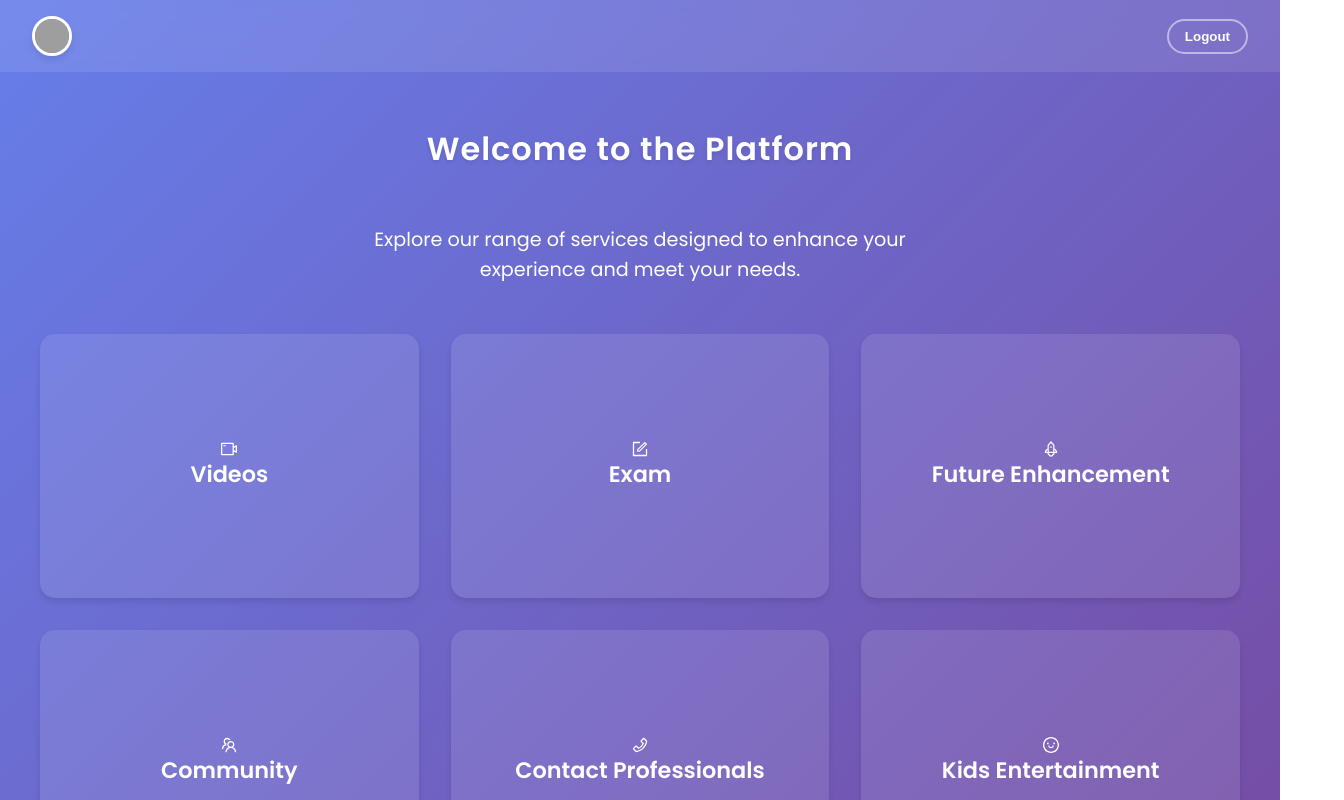
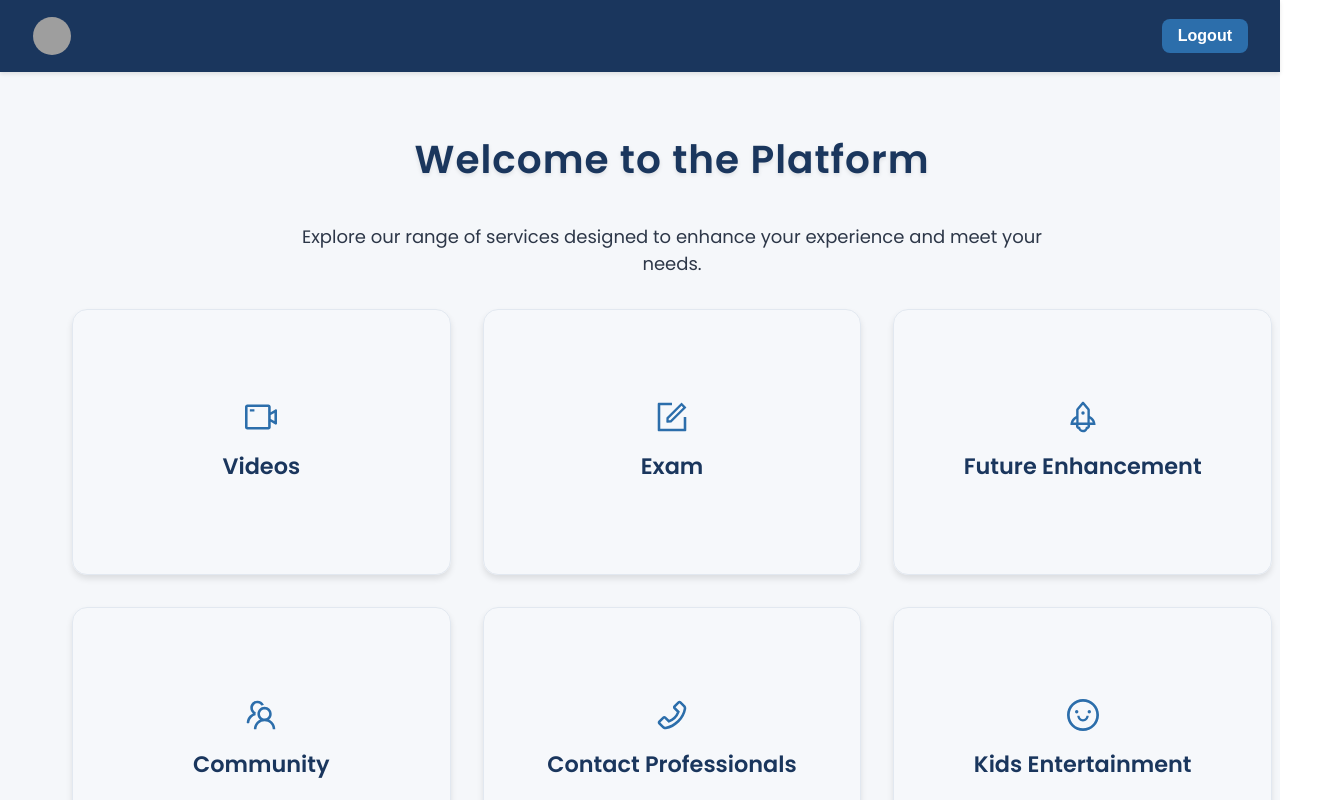
Before and after one commit to AKN414-IND/Disable-Assistant, a React (Create React App) app: page /home in a window 1280 px wide. Shown: the top 800 px of the page, 1344 px wide, since content can reach past the window. Built offline with nearby package versions, Linux system fonts and the light colour scheme; no server answers; sample sign-in values are in the browser's storage; grey boxes are pictures that could not be loaded; the HTML template or start-up script is replaced by a standard one.

Commit message:
landing new ui

```diff
--- a/src/components/LandingPage.css
+++ b/src/components/LandingPage.css
@@ -8,9 +8,9 @@ body, html {
 
 .landing-page {
   min-height: 100vh;
-  background: linear-gradient(135deg, #667eea 0%, #764ba2 100%);
+  background-color: var(--background-color);
   font-family: 'Poppins', sans-serif;
-  color: #ffffff;
+  color: var(--text-color);
   display: flex;
   flex-direction: column;
 }
@@ -19,171 +19,166 @@ body, html {
   display: flex;
   justify-content: space-between;
   align-items: center;
-  padding: 1rem 2rem;
-  background-color: rgba(255, 255, 255, 0.1);
-  backdrop-filter: blur(10px);
+  padding: var(--spacing-medium) var(--spacing-large);
+  background-color: var(--header-color);
+  box-shadow: 0 2px 4px rgba(0, 0, 0, 0.1);
 }
 
 .logout-container {
   display: flex;
   align-items: center;
+  gap: var(--spacing-medium);
 }
 
 .logout-btn, .admin-btn {
-  background-color: transparent;
-  color: #ffffff;
-  border: 2px solid rgba(255, 255, 255, 0.5);
-  padding: 0.5rem 1rem;
-  margin-left: 1rem;
-  border-radius: 25px;
+  background-color: var(--primary-color);
+  color: var(--white);
+  border: none;
+  padding: var(--spacing-small) var(--spacing-medium);
+  border-radius: var(--border-radius);
   cursor: pointer;
-  transition: all 0.3s ease;
+  transition: background-color var(--transition-speed) ease-in-out;
+  font-size: var(--font-size-base);
   font-weight: 600;
 }
 
 .logout-btn:hover, .admin-btn:hover {
-  background-color: rgba(255, 255, 255, 0.2);
-  border-color: #ffffff;
+  background-color: var(--secondary-color);
 }
 
 .content-area {
   flex-grow: 1;
   display: flex;
   flex-direction: column;
-  justify-content: center;
   align-items: center;
-  padding: 2rem;
+  padding: var(--spacing-large);
+  max-width: 1400px;
+  margin: 0 auto;
+  width: 100%;
 }
 
-h1 {
-  font-size: 3rem;
-  margin-bottom: 1rem;
-  text-align: center;
+.content-area h1 {
+  color: var(--header-color);
+  font-size: calc(var(--font-size-xl) * 1.5);
+  margin-bottom: var(--spacing-medium);
   font-weight: 600;
-  letter-spacing: 1px;
-  text-shadow: 2px 2px 4px rgba(0, 0, 0, 0.3);
 }
 
-p {
-  font-size: 1.2rem;
-  margin-bottom: 3rem;
+.content-area p {
+  color: var(--text-color);
+  font-size: var(--font-size-large);
+  margin-bottom: var(--spacing-large);
   text-align: center;
-  max-width: 600px;
-  line-height: 1.6;
+  max-width: 800px;
+  line-height: var(--line-height);
 }
 
 .options-container {
   display: grid;
   grid-template-columns: repeat(3, 1fr);
-  gap: 2rem;
+  gap: var(--spacing-large);
   width: 100%;
-  max-width: 1200px;
 }
 
 .option {
-  background-color: rgba(255, 255, 255, 0.1);
-  border-radius: 15px;
-  padding: 2rem;
+  background-color: var(--white);
+  border-radius: var(--border-radius);
+  padding: var(--spacing-large);
   text-align: center;
   cursor: pointer;
-  transition: all 0.3s ease;
+  transition: all var(--transition-speed) ease-in-out;
   display: flex;
   flex-direction: column;
-  justify-content: center;
   align-items: center;
+  gap: var(--spacing-medium);
   min-height: 200px;
-  box-shadow: 0 4px 6px rgba(0, 0, 0, 0.1);
-  overflow: hidden;
-  position: relative;
-}
-
-.option::before {
-  content: '';
-  position: absolute;
-  top: -50%;
-  left: -50%;
-  width: 200%;
-  height: 200%;
-  background: radial-gradient(circle, rgba(255,255,255,0.2) 0%, rgba(255,255,255,0) 70%);
-  transform: rotate(45deg);
-  transition: all 0.5s ease;
-  opacity: 0;
+  box-shadow: 0 2px 4px rgba(0, 0, 0, 0.1);
+  border: 1px solid var(--border-color);
 }
 
 .option:hover {
-  transform: translateY(-10px);
-  box-shadow: 0 10px 20px rgba(0, 0, 0, 0.2);
-  background-color: rgba(255, 255, 255, 0.2);
-}
-
-.option:hover::before {
-  opacity: 1;
+  transform: translateY(-5px);
+  box-shadow: 0 5px 15px rgba(0, 0, 0, 0.1);
+  border-color: var(--primary-color);
 }
 
 .option h3 {
   margin: 0;
-  font-size: 1.4rem;
+  color: var(--header-color);
+  font-size: var(--font-size-large);
   font-weight: 600;
-  position: relative;
-  z-index: 1;
+}
+
+.option .anticon {
+  font-size: 2rem;
+  color: var(--primary-color);
 }
 
 /* Modal styles */
-.ant-modal-content {
-  background-color: rgba(255, 255, 255, 0.95);
-  border-radius: 15px;
-  box-shadow: 0 10px 30px rgba(0, 0, 0, 0.2);
+.profile-modal .ant-modal-content {
+  background-color: var(--white);
+  border-radius: var(--border-radius);
+  box-shadow: 0 4px 12px rgba(0, 0, 0, 0.1);
 }
 
-.ant-modal-header {
-  background-color: transparent;
-  border-bottom: none;
-  padding-top: 2rem;
+.profile-modal .ant-modal-header {
+  background-color: var(--header-color);
+  color: var(--white);
+  padding: var(--spacing-medium);
+  border-radius: var(--border-radius) var(--border-radius) 0 0;
 }
 
-.ant-modal-title {
-  color: #1a237e;
-  font-size: 1.8rem;
+.profile-modal .ant-modal-title {
+  color: var(--white);
+  font-size: var(--font-size-large);
   font-weight: 600;
 }
 
-.ant-modal-body {
-  padding: 2rem;
+.profile-modal .ant-modal-body {
+  padding: var(--spacing-large);
 }
 
-.ant-modal-footer {
-  border-top: none;
-  padding-bottom: 2rem;
+.profile-details {
+  text-align: center;
 }
 
-/* Avatar styles */
-.ant-avatar {
-  border: 3px solid #ffffff;
-  box-shadow: 0 4px 6px rgba(0, 0, 0, 0.1);
-  cursor: pointer;
-  transition: all 0.3s ease;
+.profile-details h3 {
+  color: var(--header-color);
+  margin: var(--spacing-medium) 0;
 }
 
-.ant-avatar:hover {
-  transform: scale(1.1);
+.profile-details p {
+  color: var(--text-color);
+  margin: var(--spacing-small) 0;
 }
 
-/* Responsive adjustments */
+/* Responsive Design */
+@media (max-width: 1024px) {
+  .options-container {
+    grid-template-columns: repeat(2, 1fr);
+  }
+}
+
 @media (max-width: 768px) {
   .top-bar {
     flex-direction: column;
-    align-items: flex-start;
+    gap: var(--spacing-medium);
+    padding: var(--spacing-medium);
   }
 
-  .logout-container {
-    margin-top: 1rem;
+  .content-area {
+    padding: var(--spacing-medium);
+  }
+
+  .content-area h1 {
+    font-size: calc(var(--font-size-xl) * 1.2);
   }
 
   .options-container {
     grid-template-columns: 1fr;
   }
 
-  h1 {
-    font-size: 2.5rem;
+  .option {
+    min-height: 150px;
   }
 }
--- a/src/components/LandingPage.jsx
+++ b/src/components/LandingPage.jsx
@@ -1,17 +1,17 @@
-import React, { useEffect, useState } from 'react';
-import { useNavigate } from 'react-router-dom';
-import { signOut, onAuthStateChanged } from 'firebase/auth';
-import { auth } from '../Firebase';
-import { Modal, Avatar, Button } from 'antd';
+import React, { useEffect, useState } from "react";
+import { useNavigate } from "react-router-dom";
+import { signOut, onAuthStateChanged } from "firebase/auth";
+import { auth } from "../Firebase";
+import { Modal, Avatar, Button } from "antd";
 import {
   VideoCameraOutlined,
   FormOutlined,
   RocketOutlined,
   TeamOutlined,
   PhoneOutlined,
-  SmileOutlined
-} from '@ant-design/icons';
-import './LandingPage.css';
+  SmileOutlined,
+} from "@ant-design/icons";
+import "./LandingPage.css";
 
 export const LandingPage = () => {
   const navigate = useNavigate();
@@ -19,16 +19,16 @@ export const LandingPage = () => {
   const [user, setUser] = useState(null);
   const [isModalVisible, setIsModalVisible] = useState(false);
   const [profileImageUrl, setProfileImageUrl] = useState(null);
-  const [username, setUsername] = useState('');
+  const [username, setUsername] = useState("");
 
   const handleLogout = async () => {
     try {
       await signOut(auth);
-      console.log('User logged out from Firebase');
-      navigate('/');
+      console.log("User logged out from Firebase");
+      navigate("/");
     } catch (error) {
-      console.error('Error during logout:', error.message);
-      alert('Error during logout. Please try again.');
+      console.error("Error during logout:", error.message);
+      alert("Error during logout. Please try again.");
     }
   };
 
@@ -36,20 +36,25 @@ export const LandingPage = () => {
     const unsubscribe = onAuthStateChanged(auth, (currentUser) => {
       if (currentUser) {
         setUser(currentUser);
-        setIsAdmin(currentUser.email === 'appukuttan673@gmail.com');
+        setIsAdmin(currentUser.email === "appukuttan673@gmail.com");
 
-        const emailFirstLetter = currentUser.email.charAt(0).toUpperCase() + currentUser.email.charAt(1).toUpperCase();
-        const textColor = 'ffffff';
-        const blackBackground = '000000';
+        const emailFirstLetter =
+          currentUser.email.charAt(0).toUpperCase() +
+          currentUser.email.charAt(1).toUpperCase();
+        const textColor = "ffffff";
+        const blackBackground = "000000";
 
-        if (currentUser.providerData[0]?.providerId === 'google.com' && currentUser.photoURL) {
+        if (
+          currentUser.providerData[0]?.providerId === "google.com" &&
+          currentUser.photoURL
+        ) {
           setProfileImageUrl(currentUser.photoURL);
           setUsername(currentUser.displayName);
         } else {
           setProfileImageUrl(
             `https://ui-avatars.com/api/?name=${emailFirstLetter}&background=${blackBackground}&color=${textColor}&size=150`
           );
-          setUsername(currentUser.email.split('@')[0]);
+          setUsername(currentUser.email.split("@")[0]);
         }
       } else {
         setUser(null);
@@ -61,7 +66,7 @@ export const LandingPage = () => {
   }, []);
 
   const handleAdminRedirect = () => {
-    navigate('/admin');
+    navigate("/admin");
   };
 
   const showProfileModal = () => {
@@ -73,12 +78,24 @@ export const LandingPage = () => {
   };
 
   const options = [
-    { title: 'Videos', icon: <VideoCameraOutlined />, path: '/videos' },
-    { title: 'Exam', icon: <FormOutlined />, path: '/exam' },
-    { title: 'Future Enhancement', icon: <RocketOutlined />, path: '/future-enhancement' },
-    { title: 'Community', icon: <TeamOutlined />, path: '/community' },
-    { title: 'Contact Professionals', icon: <PhoneOutlined />, path: '/contact-professional' },
-    { title: 'Kids Entertainment', icon: <SmileOutlined />, path: '/kids-entertainment' },
+    { title: "Videos", icon: <VideoCameraOutlined />, path: "/videos" },
+    { title: "Exam", icon: <FormOutlined />, path: "/exam" },
+    {
+      title: "Future Enhancement",
+      icon: <RocketOutlined />,
+      path: "/future-enhancement",
+    },
+    { title: "Community", icon: <TeamOutlined />, path: "/community" },
+    {
+      title: "Contact Professionals",
+      icon: <PhoneOutlined />,
+      path: "/contact-professional",
+    },
+    {
+      title: "Kids Entertainment",
+      icon: <SmileOutlined />,
+      path: "/kids-entertainment",
+    },
   ];
 
   return (
@@ -88,7 +105,7 @@ export const LandingPage = () => {
           size="large"
           src={profileImageUrl}
           onClick={showProfileModal}
-          style={{ cursor: 'pointer' }}
+          style={{ cursor: "pointer" }}
         />
         <div className="logout-container">
           <button className="logout-btn" onClick={handleLogout}>
@@ -104,10 +121,17 @@ export const LandingPage = () => {
 
       <div className="content-area">
         <h1>Welcome to the Platform</h1>
-        <p>Explore our range of services designed to enhance your experience and meet your needs.</p>
+        <p>
+          Explore our range of services designed to enhance your experience and
+          meet your needs.
+        </p>
         <div className="options-container">
           {options.map((option, index) => (
-            <div key={index} className="option" onClick={() => navigate(option.path)}>
+            <div
+              key={index}
+              className="option"
+              onClick={() => navigate(option.path)}
+            >
               {option.icon}
               <h3>{option.title}</h3>
             </div>
@@ -115,19 +139,21 @@ export const LandingPage = () => {
         </div>
       </div>
 
+
       <Modal
+        className="profile-modal"
         title="Profile Details"
         visible={isModalVisible}
         onCancel={handleModalClose}
         footer={[
           <Button key="close" onClick={handleModalClose}>
             Close
-          </Button>
+          </Button>,
         ]}
       >
-        <div style={{ textAlign: 'center' }}>
+        <div style={{ textAlign: "center" }}>
           <Avatar size={100} src={profileImageUrl} />
-          <h3 style={{ marginTop: '20px' }}>{username}</h3>
+          <h3 style={{ marginTop: "20px" }}>{username}</h3>
           <p>Email: {user?.email}</p>
         </div>
       </Modal>
```
